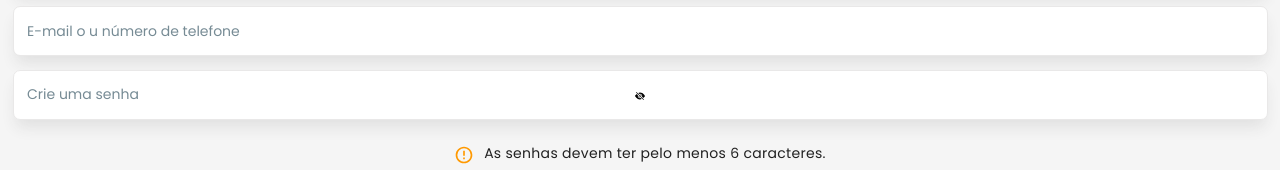
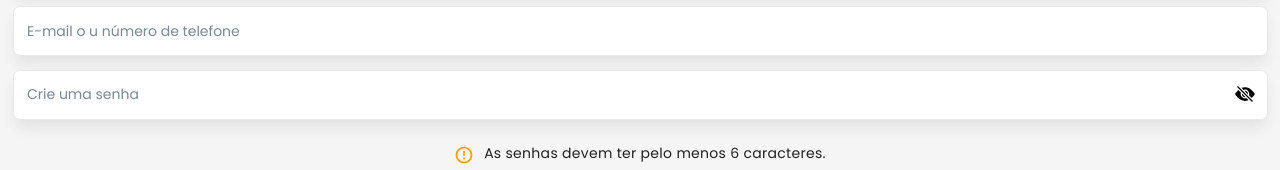
Before and after one commit to LorranSaldanha/Amazon-Login, a React (Create React App) app: page /register in a window 1280 px wide. Shown: the part 266-436 px from the top of the page. Built offline with nearby package versions, Linux system fonts and the light colour scheme.

Commit message:
setting-All

```diff
--- a/src/components/NewAccount/index.tsx
+++ b/src/components/NewAccount/index.tsx
@@ -1,4 +1,5 @@
 import {
+  BlockPassword,
   BlockTerms,
   ButtonAcess,
   ContentCheck,
@@ -21,10 +22,12 @@ export function NewAccount() {
       <ContentFields>
         <InputField type="text" placeholder="Nome" />
         <InputField type="e-mail" placeholder="E-mail o u número de telefone" />
-        <InputField type="password" placeholder="Crie uma senha" />
-        <WatchPassword>
-          <BsFillEyeSlashFill />
-        </WatchPassword>
+        <BlockPassword>
+          <InputField type="password" placeholder="Crie uma senha" />
+          <WatchPassword>
+            <BsFillEyeSlashFill />
+          </WatchPassword>
+        </BlockPassword>
         <ContentCheck>
           <FloatingIcon>
             <RiErrorWarningLine />
--- a/src/components/NewAccount/styles.tsx
+++ b/src/components/NewAccount/styles.tsx
@@ -58,17 +58,22 @@ export const InputField = styled.input`
     font-size: 1.4rem;
     opacity: 0.8;
   }
-  &:nth-child(3) {
+  /* &:nth-child(3) {
     position: relative;
-  }
+  } */
+`
+export const BlockPassword = styled.div`
+  width: 100%;
+  position: relative;
 `
 export const WatchPassword = styled.div`
-  display: flex;
-  width: 100%;
   position: absolute;
-  display: flex;
-  justify-content: center;
-  align-items: center;
+  top: 25%;
+  right: 1.25rem;
+  z-index: 10;
+  background: #fff;
+  padding-left: 1.25rem;
+  font-size: 2rem;
 `
 export const ButtonAcess = styled(Link)`
   width: 100%;
```
